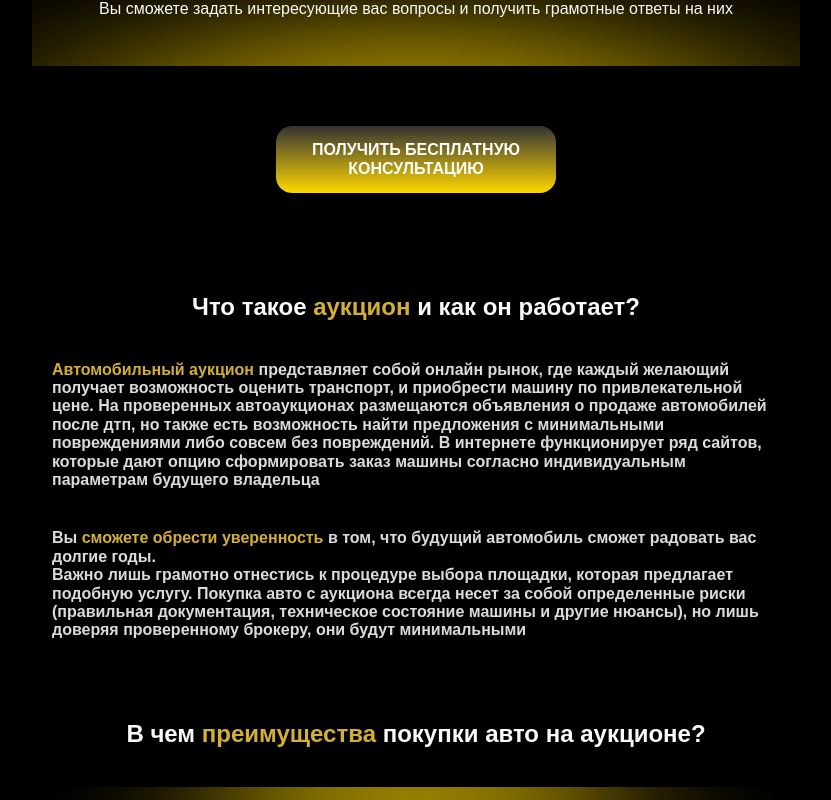
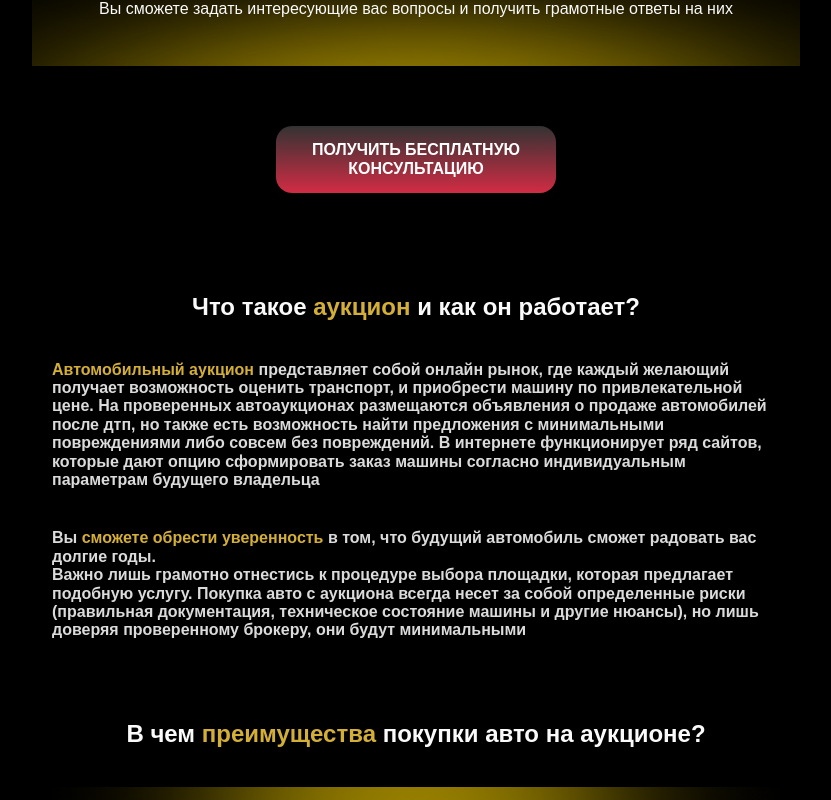
Before and after one commit to Jey2507/auto-usa, a React (Vite) app: page /auto in a window 1280 px wide. Shown: the part 3395-4195 px from the top of the page, without its empty margins (224-1055 px from the left). Built offline with nearby package versions, Linux system fonts and the light colour scheme.

Commit message:
change images

```diff
--- a/src/components/AboutUsAuto/AboutUsAuto.jsx
+++ b/src/components/AboutUsAuto/AboutUsAuto.jsx
@@ -102,7 +102,7 @@ const AboutUsAuto = () => {
                         </li>
                     </ul>
                     <div className={css.centerBox}>
-                            <a href="https://t.me/zoia_kibysh" target="_blank" className={css.ctaButton} rel="noreferrer">ПОЛУЧИТЬ БЕСПЛАТНУЮ КОНСУЛЬТАЦИЮ</a>
+                            <a href="https://t.me/zoia_kibysh" target="_blank" className={css.ctaButtonaRed} rel="noreferrer">ПОЛУЧИТЬ БЕСПЛАТНУЮ КОНСУЛЬТАЦИЮ</a>
                      </div>
                 </div>
                 <div className={css.divAutos}>
@@ -328,13 +328,13 @@ const AboutUsAuto = () => {
                     <p className={css.descrStatic}>По статистике, каждый кто хочет приобрести автомобиль с аукциона,
                         перебирает сотни вариантов, тратит времени на изучение машин
                         и допускает множество ошибок, прежде чем находит то, что ему нужно!</p>
-                    <h3 className={css.titleQwe}>ЕСТЬ ЛИ У ВАС ДОСТАТОЧНО <span className={css.spanColor}>РЕСУРСОВ, ВРЕМЕНИ, ДЕНЕГ И ЗНАНИЙ</span>, ЧТОБЫ ДЕЛАТЬ ВСЕ САМОСТОЯТЕЛЬНО?</h3>
+                    <h3 className={css.titleQwe}>ЕСТЬ ЛИ У ВАС ДОСТАТОЧНО <span className={css.spanColorRed}>РЕСУРСОВ, ВРЕМЕНИ, ДЕНЕГ И ЗНАНИЙ</span>, ЧТОБЫ ДЕЛАТЬ ВСЕ САМОСТОЯТЕЛЬНО?</h3>
                     <p className={css.descrQwe}>
                         Готовы ли вы потратить кучу времени
                         на самостоятельные пробы и ошибки?</p>
                     <p className={css.descrAnsw}>Если не готовы, то ваш следующий шаг - это</p>
                     <div className={css.centerBox}>
-                        <a href="https://t.me/zoia_kibysh" target="_blank" className={css.ctaButton} rel="noreferrer">ПОЛУЧИТЬ БЕСПЛАТНУЮ КОНСУЛЬТАЦИЮ</a>
+                        <a href="https://t.me/zoia_kibysh" target="_blank" className={css.ctaButtonaRed} rel="noreferrer">ПОЛУЧИТЬ БЕСПЛАТНУЮ КОНСУЛЬТАЦИЮ</a>
                     </div>
                 </div>
                 <FaqAuto />
--- a/src/components/AboutUsAuto/AboutUsAuto.module.css
+++ b/src/components/AboutUsAuto/AboutUsAuto.module.css
@@ -81,6 +81,28 @@
 
 .ctaButton:hover {
     background: linear-gradient(to bottom, #444 0%, gold 100%);
+}
+
+.ctaButtonaRed {
+    display: inline-block;
+    padding: 15px 30px;
+    font-size: 16px;
+    margin: 0 auto 40px auto;
+    font-family: Arial, sans-serif;
+    font-weight: bold;
+    text-transform: uppercase;
+    color: white;
+    background: linear-gradient(to bottom, #333 0%, #D12C44 100%);
+    border: none;
+    width: 280px;
+    border-radius: 16px;
+    text-align: center;
+    cursor: pointer;
+    transition: all 0.3s ease;
+}
+
+.ctaButtonaRed:hover {
+    background: linear-gradient(to bottom, #444 0%, #D12C44 100%);
 }
 
 .divChoose {
@@ -508,13 +530,17 @@
 
 .descrStatic {
     color: rgb(245, 245, 245);
-    background-color: #b691198b;
-    border: 1px solid #b69119;
+    background-color: #730000ab;
+    border: 1px solid #D12C44;
     border-radius: 16px;
     padding: 12px;
     text-align: center;
     margin-bottom: 32px;
     font-size: 20px;
+}
+
+.spanColorRed {
+    color: #D12C44;
 }
 
 .titleQwe {
@@ -525,7 +551,7 @@
 }
 
 .descrQwe {
-    color: #b69119;
+    color: #D12C44;
     text-align: center;
     font-weight: 700;
 }
@@ -654,3 +680,15 @@
 .mailIcon::before {
     content: "✉️";
 }
+
+@media (min-width: 1440px) {
+    .backCar{
+        background:
+        linear-gradient( #00000000, #00000000, #000000),
+        url("../../assets/images/onlineBusinnes.jpg");
+        background-position: top;
+        background-size: cover;
+        height: 700px;
+        margin-top: 0;
+    }
+}
--- a/src/components/OnePartPage/OnePartPage.module.css
+++ b/src/components/OnePartPage/OnePartPage.module.css
@@ -412,23 +412,24 @@
                 linear-gradient(#00000000, #00000048, #000000),
                 url("../../assets/images/fonDesktop.JPG");
         background-size: cover;
-            background-position: bottom;
+        background-position: top;
         background-repeat: no-repeat;
         height: 700px;
-            margin: 20px auto 40px auto;
+        margin: 0px auto 40px auto;
         display: flex;
-            padding-top: 60px;
+        padding-top: 80px;
         padding-left: 12px;
         padding-right: 12px;
         align-items: center;
         justify-content: center;
         width: 100%;
         max-width: 100%;
-            border-radius: 20px;
+        border-radius: 0px;
     }
     .tpsContainer {
         padding: 40px;
         margin-top: 0px;
+        padding-top: 0;
     }
     .title {
         font-size: 36px;
--- a/src/pages/OnlineBusiness/OnlineBusiness.module.css
+++ b/src/pages/OnlineBusiness/OnlineBusiness.module.css
@@ -351,29 +351,29 @@
         align-items: center;
 
     }
-.container{
-    margin-top: 0;
-}
+    .container{
+        margin-top: 0;
+        padding-top: 0;
+    }
 
     .fon {
         background:
             linear-gradient(#00000000, #00000048, #000000),
             url("../../assets/images/businnes.JPG");
-
         background-size: cover;
         background-position: bottom;
         background-repeat: no-repeat;
         height: 700px;
-        margin: 20px auto 40px auto;
+        margin: 0px auto 40px auto;
         display: flex;
-        padding-top: 60px;
+        padding-top: 80px;
         padding-left: 12px;
         padding-right: 12px;
         align-items: center;
         justify-content: center;
         width: 100%;
         max-width: 100%;
-        border-radius: 20px;
+        border-radius: 0px;
 
     }
 
```
Lines whose indentation alone changed are shown as unchanged.
